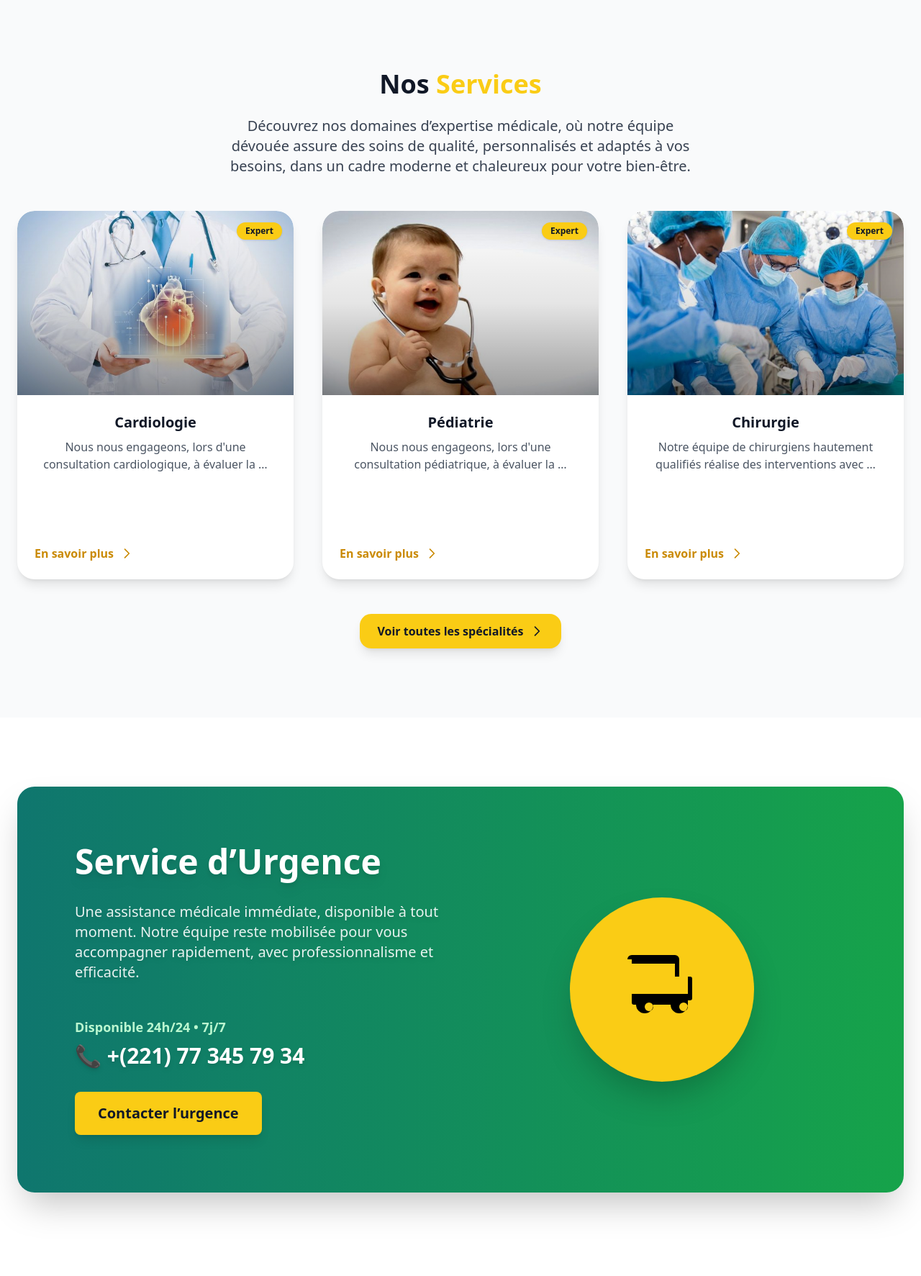
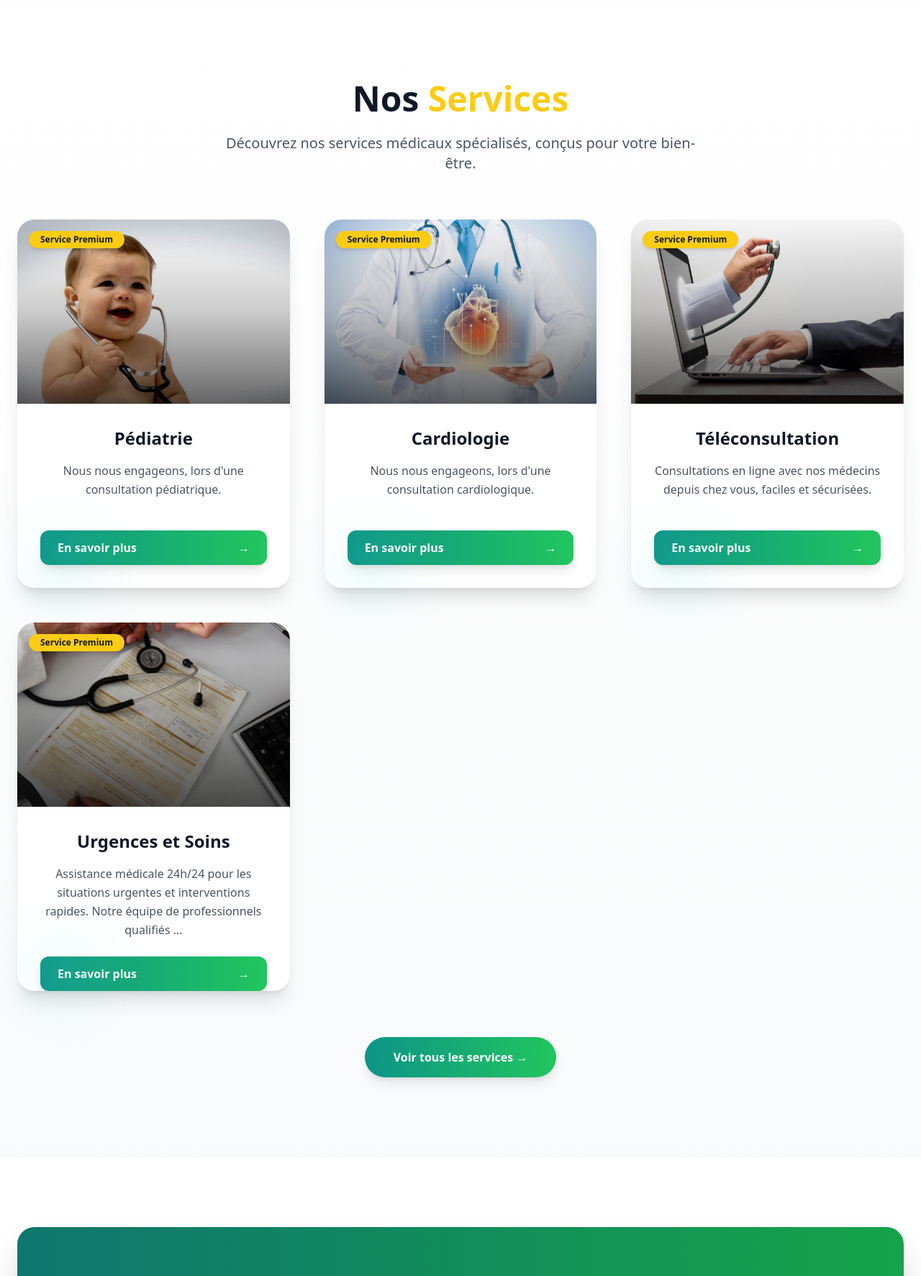
Before and after one commit to KhadimFall0503/HealtyPro, a Django app: page / in a window 1280 px wide. Shown: the part 1175-2948 px from the top of the page at 72% size. Run offline with Django 5.2, Linux system fonts and the light colour scheme; data comes from the database, SQL or seed files in the repository; both versions use the stored data as it was after the commit; some libraries are stand-ins or nearby versions.

Commit message:
Modification du fichier index

```diff
--- a/main/templates/main/acceuil_spe.html
+++ b/main/templates/main/acceuil_spe.html
@@ -1,62 +1,88 @@
-<!-- Section Spécialités -->
-<section id="specialites" class="bg-gray-50 py-24">
+<!-- Section Services Preview (Même style que page services) -->
+<section id="services" class="bg-gradient-to-b from-white to-gray-50 py-28">
   <div class="max-w-7xl mx-auto px-6 text-center">
 
     <!-- Titre -->
-    <h2 class="text-3xl md:text-4xl font-extrabold text-gray-900 mb-6">
+    <h2 class="text-4xl md:text-5xl font-extrabold text-gray-900 mb-6">
       Nos <span class="text-yellow-400">Services</span>
     </h2>
-    <p class="text-gray-700 text-lg md:text-xl mb-12 mx-auto max-w-2xl leading-relaxed">
-      Découvrez nos domaines d’expertise médicale, où notre équipe dévouée assure des soins de qualité, personnalisés et adaptés à vos besoins,
-      dans un cadre moderne et chaleureux pour votre bien-être.
+
+    <p class="text-gray-600 text-lg md:text-xl mb-16 mx-auto max-w-2xl">
+      Découvrez nos services médicaux spécialisés, conçus pour votre bien-être.
     </p>
 
-    <!-- Grille des spécialités -->
-    <div class="grid grid-cols-1 sm:grid-cols-2 lg:grid-cols-3 gap-10">
-      {% for specialite in specialites %}
-      <div class="relative group bg-white rounded-3xl overflow-hidden shadow-lg hover:shadow-2xl transform hover:scale-105 transition duration-500">
+    <!-- GRID -->
+    <div class="grid grid-cols-1 sm:grid-cols-2 lg:grid-cols-3 gap-12">
 
-        <!-- Image avec overlay et effet luxueux -->
-        <div class="relative h-64 overflow-hidden rounded-t-3xl">
-          <img src="{{ specialite.image.url }}" alt="{{ specialite.nom }}"
-               class="w-full h-full object-cover transition-transform duration-700 group-hover:scale-110">
-          <div class="absolute inset-0 bg-gradient-to-t from-black/40 via-black/10 to-transparent group-hover:from-black/50 group-hover:via-black/20 transition duration-500"></div>
+      {% for service in services %}
+      <div class="group relative">
+
+        <!-- CARD -->
+        <div class="relative bg-white rounded-3xl shadow-xl overflow-hidden transition duration-500 hover:-translate-y-4 hover:shadow-2xl">
+
+          <!-- IMAGE -->
+          <div class="relative h-64 overflow-hidden">
+            <img src="{{ service.image.url }}"
+                 alt="{{ service.nom }}"
+                 class="w-full h-full object-cover transition duration-700 group-hover:scale-110">
+
+            <!-- Overlay -->
+            <div class="absolute inset-0 bg-gradient-to-t from-black/60 via-black/20 to-transparent"></div>
+
+            <!-- Badge -->
+            <span class="absolute top-4 left-4 bg-yellow-400 text-gray-900 text-xs font-bold px-4 py-1 rounded-full shadow-md">
+              Service Premium
+            </span>
           </div>
 
-        <!-- Contenu -->
-        <div class="p-6 flex flex-col justify-between h-64">
+          <!-- CONTENT -->
+          <div class="p-8 flex flex-col justify-between h-64">
+
             <div>
-            <h3 class="text-xl font-bold text-gray-900 mb-2">{{ specialite.nom }}</h3>
-            <p class="text-gray-600 text-base mb-4">{{ specialite.description|truncatewords:10 }}</p>
+              <h3 class="text-2xl font-bold text-gray-900 mb-4 group-hover:text-yellow-500 transition">
+                {{ service.nom }}
+              </h3>
+
+              <p class="text-gray-600 leading-relaxed mb-6">
+                {{ service.description|truncatewords:15 }}
+              </p>
             </div>
 
-          <!-- Bouton En savoir plus -->
-          <a href="#"
-             class="inline-flex items-center mt-auto text-yellow-600 font-semibold hover:text-yellow-400 transition duration-300">
+            <!-- BOUTON GRADIENT -->
+            <a href="{% url 'service_detail' service.id %}"
+               class="inline-flex items-center justify-between w-full px-6 py-3
+               bg-gradient-to-r from-teal-600 to-green-500
+               text-white font-semibold rounded-xl
+               shadow-lg transition duration-300
+               hover:scale-105 hover:shadow-xl">
+
               En savoir plus
-            <!-- Heroicon SVG pour flèche -->
-            <svg xmlns="http://www.w3.org/2000/svg" class="h-5 w-5 ml-2" fill="none" viewBox="0 0 24 24" stroke="currentColor">
-              <path stroke-linecap="round" stroke-linejoin="round" stroke-width="2" d="M9 5l7 7-7 7" />
-            </svg>
+
+              <span class="ml-2 transform transition duration-300 group-hover:translate-x-2">
+                →
+              </span>
             </a>
+
           </div>
 
-        <!-- Badge Expert -->
-        <div class="absolute top-4 right-4 bg-yellow-400 text-gray-900 font-semibold text-xs px-3 py-1 rounded-full shadow transform transition duration-300 group-hover:scale-110">
-          Expert
         </div>
+
+        <!-- Effet décoratif arrière -->
+        <div class="absolute -bottom-4 left-6 w-20 h-20 bg-teal-300 rounded-full blur-2xl opacity-20 group-hover:opacity-40 transition"></div>
+
       </div>
       {% endfor %}
+
     </div>
 
-    <!-- Bouton Tous les spécialités -->
-    <div class="mt-12 flex justify-center">
+    <!-- Bouton Voir Tous -->
+    <div class="mt-16 flex justify-center">
       <a href="{% url 'services' %}"
-         class="inline-flex items-center px-6 py-3 bg-yellow-400 text-gray-900 font-semibold rounded-2xl shadow-lg hover:bg-yellow-300 hover:shadow-xl transition duration-300">
-        Voir toutes les spécialités
-        <svg xmlns="http://www.w3.org/2000/svg" class="h-5 w-5 ml-2" fill="none" viewBox="0 0 24 24" stroke="currentColor">
-          <path stroke-linecap="round" stroke-linejoin="round" stroke-width="2" d="M9 5l7 7-7 7" />
-        </svg>
+         class="inline-flex items-center px-10 py-4
+         bg-gradient-to-r from-teal-600 to-green-500
+         text-white font-bold rounded-full shadow-lg
+         hover:scale-105 hover:shadow-xl transition duration-300">
+        Voir tous les services →
       </a>
     </div>
 
--- a/main/templates/main/footer.html
+++ b/main/templates/main/footer.html
@@ -1,66 +1,78 @@
-<footer class="bg-gray-900 text-gray-300 py-16 mt-20">
-  <div class="max-w-7xl mx-auto px-6 grid md:grid-cols-4 gap-10">
+<footer class="bg-gradient-to-r from-gray-900 via-gray-800 to-gray-900 text-gray-300 pt-20 pb-10 mt-24">
 
-    <!-- Logo & description -->
-    <div class="space-y-4">
-      <h2 class="text-2xl font-bold text-white">HealthPro</h2>
-      <p class="text-gray-400 text-sm">
-        Votre clinique moderne pour des soins rapides et de qualité. Faites confiance à nos professionnels qualifiés.
+  <div class="max-w-7xl mx-auto px-6 grid md:grid-cols-4 gap-12">
+
+    <!-- Logo & Description -->
+    <div>
+      <h2 class="text-3xl font-extrabold text-white mb-4 tracking-wide">
+        Health<span class="text-teal-500">Pro</span>
+      </h2>
+
+      <p class="text-gray-400 leading-relaxed text-sm">
+        Clinique moderne dédiée à l'excellence médicale, offrant des soins rapides,
+        fiables et personnalisés grâce à une équipe de professionnels qualifiés.
       </p>
+
+      <div class="mt-6 w-16 h-1 bg-gradient-to-r from-teal-600 to-green-500 rounded-full"></div>
     </div>
 
-    <!-- Liens rapides -->
+    <!-- Navigation -->
     <div>
-      <h3 class="font-semibold text-white mb-4">Liens rapides</h3>
-      <ul class="space-y-2 text-gray-400 text-sm">
-        <li><a href="#" class="hover:text-yellow-400 transition">Accueil</a></li>
-        <li><a href="#specialites" class="hover:text-yellow-400 transition">Spécialités</a></li>
-        <li><a href="#temoignages" class="hover:text-yellow-400 transition">Témoignages</a></li>
-        <li><a href="#urgence" class="hover:text-yellow-400 transition">Urgence</a></li>
+      <h3 class="text-white font-semibold text-lg mb-6">Navigation</h3>
+      <ul class="space-y-3 text-sm">
+        <li><a href="/" class="hover:text-teal-400 transition">Accueil</a></li>
+        <li><a href="{% url 'services' %}" class="hover:text-teal-400 transition">Services</a></li>
+        <li><a href="#" class="hover:text-teal-400 transition">Médecins</a></li>
+        <li><a href="#" class="hover:text-teal-400 transition">Contact</a></li>
       </ul>
     </div>
 
     <!-- Contact -->
     <div>
-      <h3 class="font-semibold text-white mb-4">Contact</h3>
-      <ul class="space-y-2 text-gray-400 text-sm">
+      <h3 class="text-white font-semibold text-lg mb-6">Contact</h3>
+      <ul class="space-y-3 text-sm text-gray-400">
         <li>📍 Dakar, Sénégal</li>
-        <li>📞 +(221) 77 345 79 34</li>
+        <li>📞 +221 77 345 79 34</li>
         <li>✉️ contact@healthpro.com</li>
+        <li>🕒 Lun - Sam : 8h00 - 20h00</li>
       </ul>
     </div>
 
-    <!-- Réseaux sociaux -->
+    <!-- Newsletter -->
     <div>
-      <h3 class="font-semibold text-white mb-4">Suivez-nous</h3>
-      <div class="flex space-x-4">
-        <a href="#" class="text-gray-400 hover:text-yellow-400 transition">
-          <!-- Facebook -->
-          <svg xmlns="http://www.w3.org/2000/svg" class="h-6 w-6" fill="currentColor" viewBox="0 0 24 24">
-            <path d="M22 12c0-5.522-4.477-10-10-10S2 6.478 2 12c0 5.013 3.676 9.163 8.438 9.877v-6.987H7.898v-2.89h2.54V9.845c0-2.507 1.492-3.89 3.777-3.89 1.094 0 2.238.195 2.238.195v2.46h-1.26c-1.243 0-1.63.772-1.63 1.562v1.875h2.773l-.443 2.89h-2.33v6.987C18.324 21.163 22 17.013 22 12z"/>
-          </svg>
-        </a>
-        <a href="#" class="text-gray-400 hover:text-yellow-400 transition">
-          <!-- Twitter -->
-          <svg xmlns="http://www.w3.org/2000/svg" class="h-6 w-6" fill="currentColor" viewBox="0 0 24 24">
-            <path d="M24 4.557a9.83 9.83 0 0 1-2.828.775 4.932 4.932 0 0 0 2.165-2.724c-.951.555-2.005.959-3.127 1.184a4.918 4.918 0 0 0-8.384 4.482C7.69 8.094 4.066 6.13 1.64 3.161c-.542.93-.855 2.012-.855 3.175 0 2.19 1.116 4.124 2.813 5.26a4.904 4.904 0 0 1-2.229-.616v.06a4.923 4.923 0 0 0 3.946 4.827c-.417.113-.855.174-1.306.174-.319 0-.628-.031-.931-.088a4.927 4.927 0 0 0 4.6 3.417 9.867 9.867 0 0 1-6.102 2.105c-.396 0-.788-.023-1.174-.068a13.945 13.945 0 0 0 7.557 2.212c9.054 0 14-7.496 14-13.986 0-.21 0-.423-.015-.634A9.935 9.935 0 0 0 24 4.557z"/>
-          </svg>
-        </a>
-        <a href="#" class="text-gray-400 hover:text-yellow-400 transition">
-          <!-- Instagram -->
-          <svg xmlns="http://www.w3.org/2000/svg" class="h-6 w-6" fill="currentColor" viewBox="0 0 24 24">
-            <path d="M12 2.163c3.204 0 3.584.012 4.849.07 1.366.062 2.633.334 3.608 1.31.975.975 1.248 2.242 1.31 3.608.058 1.265.07 1.645.07 4.849s-.012 3.584-.07 4.849c-.062 1.366-.334 2.633-1.31 3.608-.975.975-2.242 1.248-3.608 1.31-1.265.058-1.645.07-4.849.07s-3.584-.012-4.849-.07c-1.366-.062-2.633-.334-3.608-1.31-.975-.975-1.248-2.242-1.31-3.608C2.175 15.584 2.163 15.204 2.163 12s.012-3.584.07-4.849c.062-1.366.334-2.633 1.31-3.608C4.518 2.497 5.785 2.224 7.151 2.163 8.416 2.105 8.796 2.163 12 2.163zm0-2.163C8.741 0 8.332.012 7.052.072 5.771.132 4.665.432 3.678 1.418 2.69 2.406 2.39 3.512 2.33 4.792.012 8.332 0 8.741 0 12s.012 3.668.072 4.948c.06 1.281.36 2.387 1.348 3.375.988.988 2.094 1.288 3.375 1.348 1.28.06 1.689.072 4.948.072s3.668-.012 4.948-.072c1.281-.06 2.387-.36 3.375-1.348.988-.988 1.288-2.094 1.348-3.375.06-1.28.072-1.689.072-4.948s-.012-3.668-.072-4.948c-.06-1.281-.36-2.387-1.348-3.375C19.387.432 18.281.132 17 .072 15.719.012 15.31 0 12 0z"/>
-            <path d="M12 5.838a6.162 6.162 0 1 0 0 12.324 6.162 6.162 0 0 0 0-12.324zm0 10.162a4 4 0 1 1 0-8 4 4 0 0 1 0 8z"/>
-            <circle cx="18.406" cy="5.594" r="1.44"/>
-          </svg>
-        </a>
-      </div>
+      <h3 class="text-white font-semibold text-lg mb-6">Newsletter</h3>
+
+      <p class="text-sm text-gray-400 mb-4">
+        Recevez nos actualités et conseils santé directement par email.
+      </p>
+
+      <form class="flex">
+        <input type="email" placeholder="Votre email"
+          class="w-full px-4 py-2 rounded-l-xl bg-gray-800 border border-gray-700 text-sm focus:outline-none focus:ring-2 focus:ring-teal-500">
+
+        <button type="submit"
+          class="px-4 py-2 bg-gradient-to-r from-teal-600 to-green-500 rounded-r-xl text-white text-sm font-semibold hover:scale-105 transition">
+          OK
+        </button>
+      </form>
     </div>
 
   </div>
 
-  <!-- Copyright -->
-  <div class="mt-12 border-t border-gray-800 pt-6 text-center text-gray-500 text-sm">
-    &copy; 2026 HealthPro. Tous droits réservés.
+  <!-- Bottom Bar -->
+  <div class="mt-16 border-t border-gray-700 pt-6">
+    <div class="max-w-7xl mx-auto px-6 flex flex-col md:flex-row justify-between items-center text-sm text-gray-500">
+
+      <p>
+        © 2026 HealthPro. Tous droits réservés.
+      </p>
+
+      <div class="flex space-x-6 mt-4 md:mt-0">
+        <a href="#" class="hover:text-teal-400 transition">Politique de confidentialité</a>
+        <a href="#" class="hover:text-teal-400 transition">Mentions légales</a>
+      </div>
+
+    </div>
   </div>
+
 </footer>
--- a/main/views.py
+++ b/main/views.py
@@ -1,25 +1,23 @@
-from django.shortcuts import render
+from django.shortcuts import get_object_or_404
 from django.views.generic import TemplateView, ListView
-from .models import Specialite, Service, Medecin
+from .models import Service, Medecin
 
-# Create your views here.
+
 class IndexView(TemplateView):
     template_name = 'main/index.html'
 
     def get_context_data(self, **kwargs):
         context = super().get_context_data(**kwargs)
-        context['specialites'] = Specialite.objects.all()  # récupère toutes les spécialités
+        context['services'] = Service.objects.order_by('-id')[:4]  # 4 services récents
         return context
 
-class SpecialitesView(ListView):
-    model = Specialite.objects.all()
-    template_name = 'main/acceuil_spe.html'
-    context_object_name = 'specialites'
 
 class ServicesView(ListView):
     model = Service
     template_name = 'main/services.html'
     context_object_name = 'services'
+    ordering = ['-id']
+
 
 class ServiceDetailView(TemplateView):
     template_name = 'main/service_detail.html'
@@ -27,8 +25,10 @@ class ServiceDetailView(TemplateView):
     def get_context_data(self, **kwargs):
         context = super().get_context_data(**kwargs)
         service_id = self.kwargs.get('pk')
-        context['service'] = Service.objects.get(id=service_id)
+        context['service'] = get_object_or_404(Service, id=service_id)
         return context
+
+
 class MedecinsView(ListView):
     model = Medecin
     template_name = 'main/medecins.html'
```
Also changed, not shown: main/templates/main/services.html (+70 -20 lines), db.sqlite3. Lines whose indentation alone changed are shown as unchanged.
